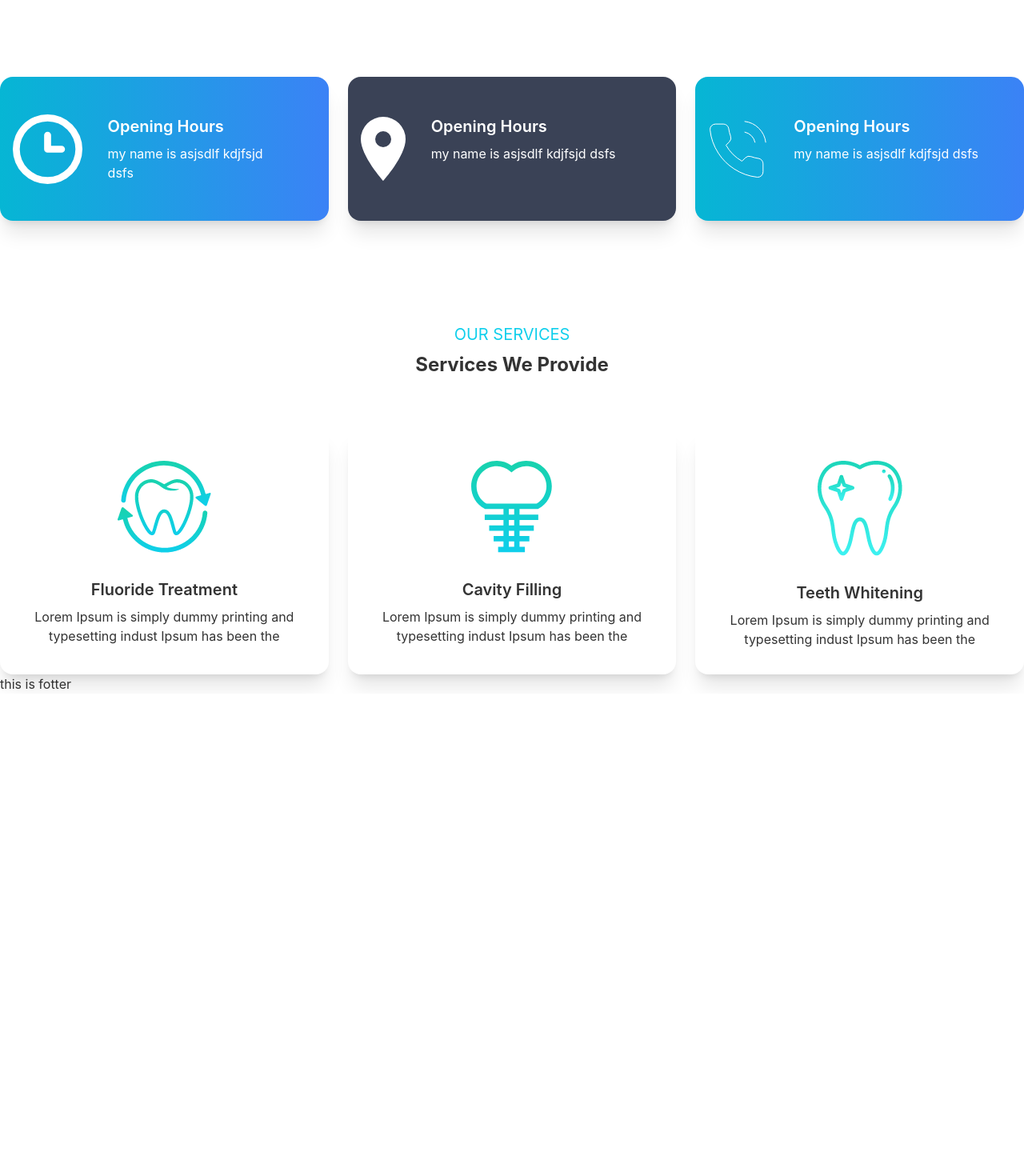
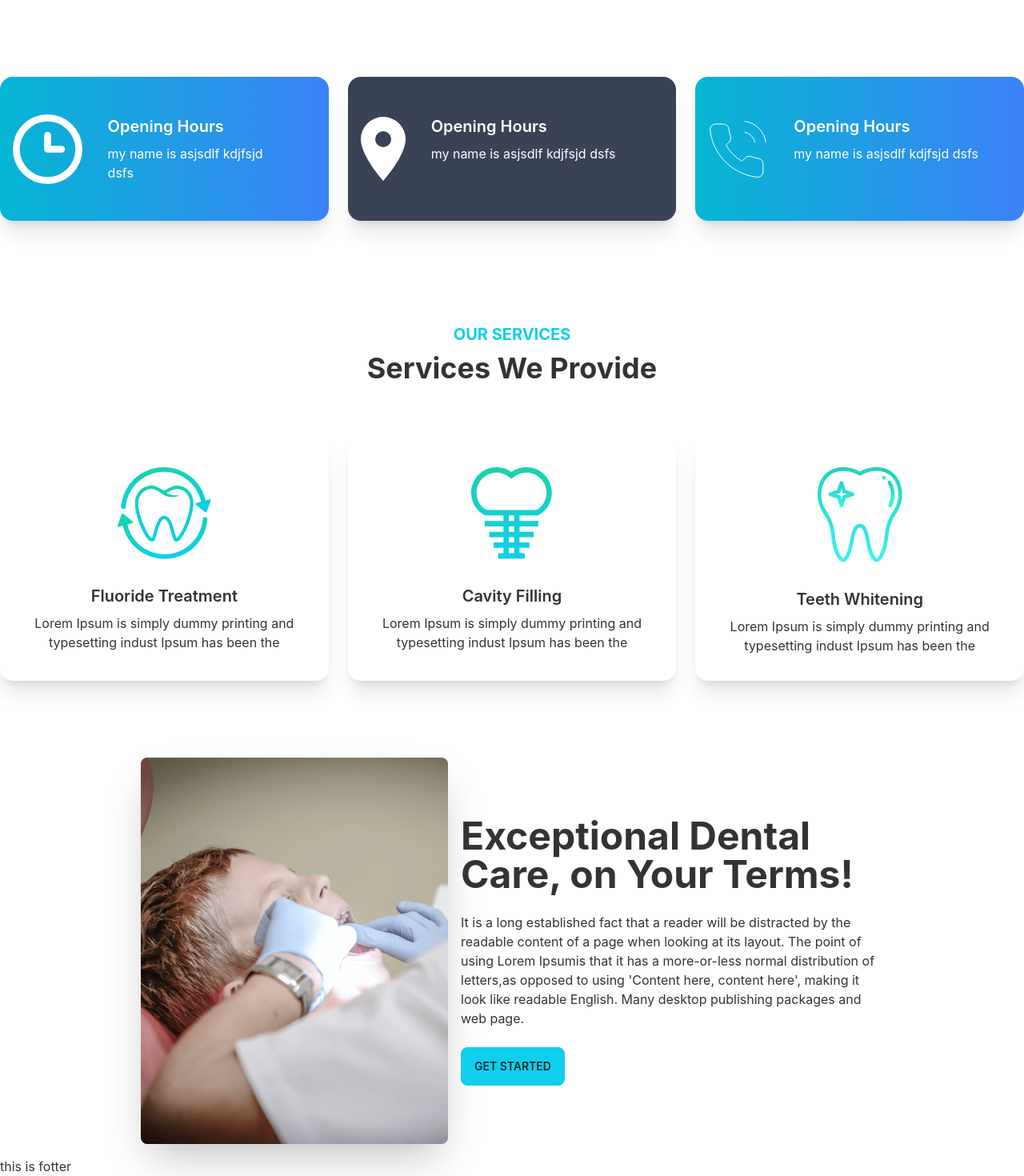
Before and after one commit to arjun1571/doctor-portal, a React (Create React App) app: page / in a window 1280 px wide. Shown: the part 533-2003 px from the top of the page at 80% size. Before the commit the page ends 1400 px from the top, so only its background shows below. Built offline with nearby package versions, Linux system fonts and the light colour scheme.

Commit message:
treatment section create and responsive done

```diff
--- a/src/pages/Home/Banner/Banner.js
+++ b/src/pages/Home/Banner/Banner.js
@@ -9,7 +9,11 @@
   return (
     <div className="hero " style={bgImag}>
       <div className="hero-content flex-col lg:flex-row-reverse">
-        <img src={bannerImg} className=" rounded-lg w-1/2 shadow-2xl" alt="" />
+        <img
+          src={bannerImg}
+          className=" rounded-lg lg:w-1/2 shadow-2xl"
+          alt=""
+        />
         <div>
           <h1 className="text-5xl font-bold">Box Office News!</h1>
           <p className="py-6">
--- a/src/pages/Home/CardInfo/CardInfo.js
+++ b/src/pages/Home/CardInfo/CardInfo.js
@@ -1,14 +1,15 @@
-import React from 'react';
+import React from "react";
 
-const CardInfo = ({card}) => {
-    const {name,des,logo,bg}=card;
+const CardInfo = ({ card }) => {
+  const { name, des, logo, bg } = card;
   return (
-        <div className={`card card-side ${bg} shadow-xl text-white p-4`}>
-            <figure><img src={logo} alt="Movie"/></figure>
+    <div className={`card lg:card-side ${bg} shadow-xl text-white p-4`}>
+      <figure>
+        <img src={logo} alt="Movie" />
+      </figure>
       <div className="card-body">
         <h2 className="card-title">{name}</h2>
         <p>{des}</p>
-
       </div>
     </div>
   );
--- a/src/pages/Home/Home/Home.js
+++ b/src/pages/Home/Home/Home.js
@@ -1,14 +1,16 @@
-import React from 'react';
-import Banner from '../Banner/Banner';
-import CardsInfo from '../CardInfo/CardsInfo';
-import Services from '../Services/Services';
+import React from "react";
+import Banner from "../Banner/Banner";
+import CardsInfo from "../CardInfo/CardsInfo";
+import Services from "../Services/Services";
+import Tream from "../Tream/Tream";
 
 const Home = () => {
   return (
-        <div className=''>
+    <div className="">
       <Banner></Banner>
       <CardsInfo></CardsInfo>
       <Services></Services>
+      <Tream></Tream>
     </div>
   );
 };
--- a/src/pages/Home/Services/Services.js
+++ b/src/pages/Home/Services/Services.js
@@ -28,8 +28,8 @@
   return (
     <div>
       <div className="text-center mt-32">
-        <h2 className="text-primary text-xl">OUR SERVICES</h2>
-        <h1 className="text-2xl mt-2 font-bold">Services We Provide</h1>
+        <h2 className="text-primary text-xl font-bold">OUR SERVICES</h2>
+        <h1 className="text-4xl mt-2 font-bold">Services We Provide</h1>
       </div>
       <div className="grid grid-cols-1 lg:grid-cols-3 md:grid-cols-2 gap-6 mt-16">
         {serviceCartInfo.map((card) => (
--- /dev/null
+++ b/src/pages/Home/Tream/Tream.js
@@ -0,0 +1,32 @@
+import React from "react";
+import treatment from "../../../assets/images/treatment.png";
+
+const Tream = () => {
+  return (
+    <div className="hero lg:px-40 mt-20">
+      <div className="hero-content flex-col lg:flex-row">
+        <img
+          src={treatment}
+          className="lg:max-w-sm rounded-lg shadow-2xl"
+          alt=""
+        />
+        <div>
+          <h1 className="text-5xl font-bold">
+            Exceptional Dental Care, on Your Terms!
+          </h1>
+          <p className="py-6">
+            It is a long established fact that a reader will be distracted by
+            the readable content of a page when looking at its layout. The point
+            of using Lorem Ipsumis that it has a more-or-less normal
+            distribution of letters,as opposed to using 'Content here, content
+            here', making it look like readable English. Many desktop publishing
+            packages and web page.
+          </p>
+          <button className="btn btn-primary">Get Started</button>
+        </div>
+      </div>
+    </div>
+  );
+};
+
+export default Tream;
```
Lines whose indentation alone changed are shown as unchanged.
